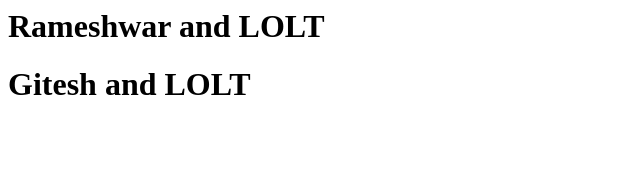
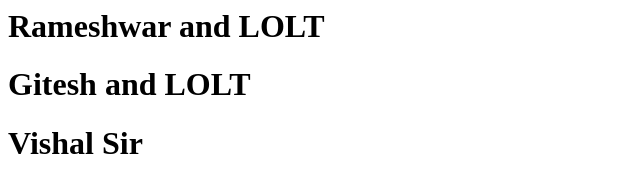
Before and after one commit to MHTECHIN/rameshwar, a plain HTML site: page index.html in a window 1280 px wide. Shown: the whole page, without its empty margins (0-640 px from the left). Drawn offline with Linux system fonts and the light colour scheme.

Commit message:
3rd line

```diff
--- a/index.html
+++ b/index.html
@@ -1,2 +1,3 @@
 <h1>Rameshwar and LOLT </h1>
 <h1>Gitesh and LOLT </h1>
+<h1>Vishal Sir </h1>
```
